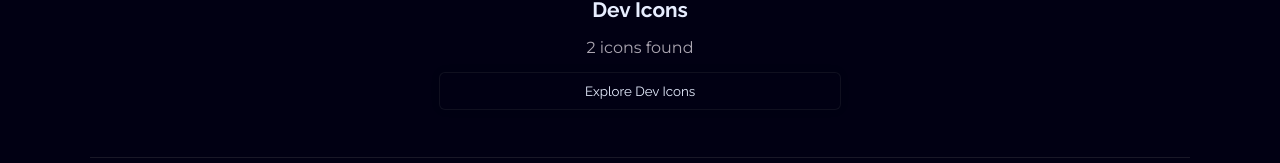
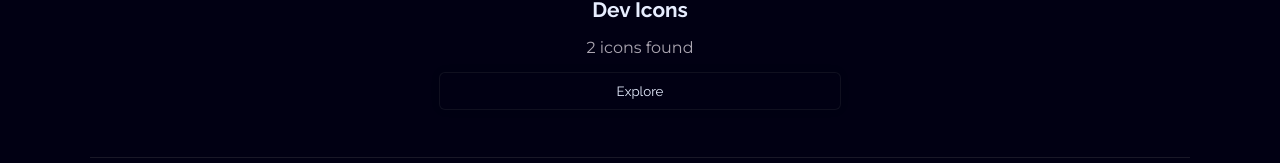
Before and after one commit to JuSellier/Svelte-Icon-Explorer, a Svelte app: page / in a window 1280 px wide. Shown: the part 731-894 px from the top of the page. Built offline with nearby package versions, Linux system fonts and the light colour scheme.

Commit message:
improved readme and render logic for icon libraries

```diff
--- a/src/App.svelte
+++ b/src/App.svelte
@@ -44,12 +44,12 @@
 
 		<IconLibrary name="Dev Icons" icons={{ ...di }} />
 		<IconLibrary name="Font Awesome" icons={{ ...fa }} />
+		<!-- <IconLibrary name="Game Icons" icons={{ ...gi }} /> -->
 		<IconLibrary name="GitHub Octicons" icons={{ ...go }} />
 		<IconLibrary name="Ionicons" icons={{ ...io }} />
 		<IconLibrary name="Material Design" icons={{ ...md }} />
 		<IconLibrary name="Typicons" icons={{ ...ti }} />
 		<IconLibrary name="Weather Icons" icons={{ ...wi }} />
-		<!-- <IconLibrary name="Game Icons" icons={{ ...gi }} /> -->
 	</div>
 
 	{#if $searchInput.length > 0}
--- a/src/components/IconLibrary/IconLibrary.svelte
+++ b/src/components/IconLibrary/IconLibrary.svelte
@@ -80,17 +80,16 @@
   }
 </style>
 
+{#if filteredIcons.length > 0}
 <div class="top">
   <h5>{name}</h5>
   <p>{filteredIcons.length > 0 ? filteredIcons.length : 'No'} icons found</p>
 
   {#if !expanded}
-    <button class="contain" on:click={() => (expanded = true)}>Explore
-      {name}
-    </button>
+    <button class="contain" on:click={() => (expanded = true)}>Explore </button>
   {/if}
   {#if expanded}
-    <button class="contain" on:click={() => (expanded = false)}>Minify</button>
+    <button class="contain" on:click={() => (expanded = false)}>Hide</button>
     <section class="wrapper">
       {#each filteredIcons as icon}
         <Icon name={icon} Icon={icons[icon]} />
@@ -100,3 +99,4 @@
     </section>
   {/if}
 </div>
+{/if}
```
Also changed, not shown: 1 other file (tests, documents, lock files or other folders).
